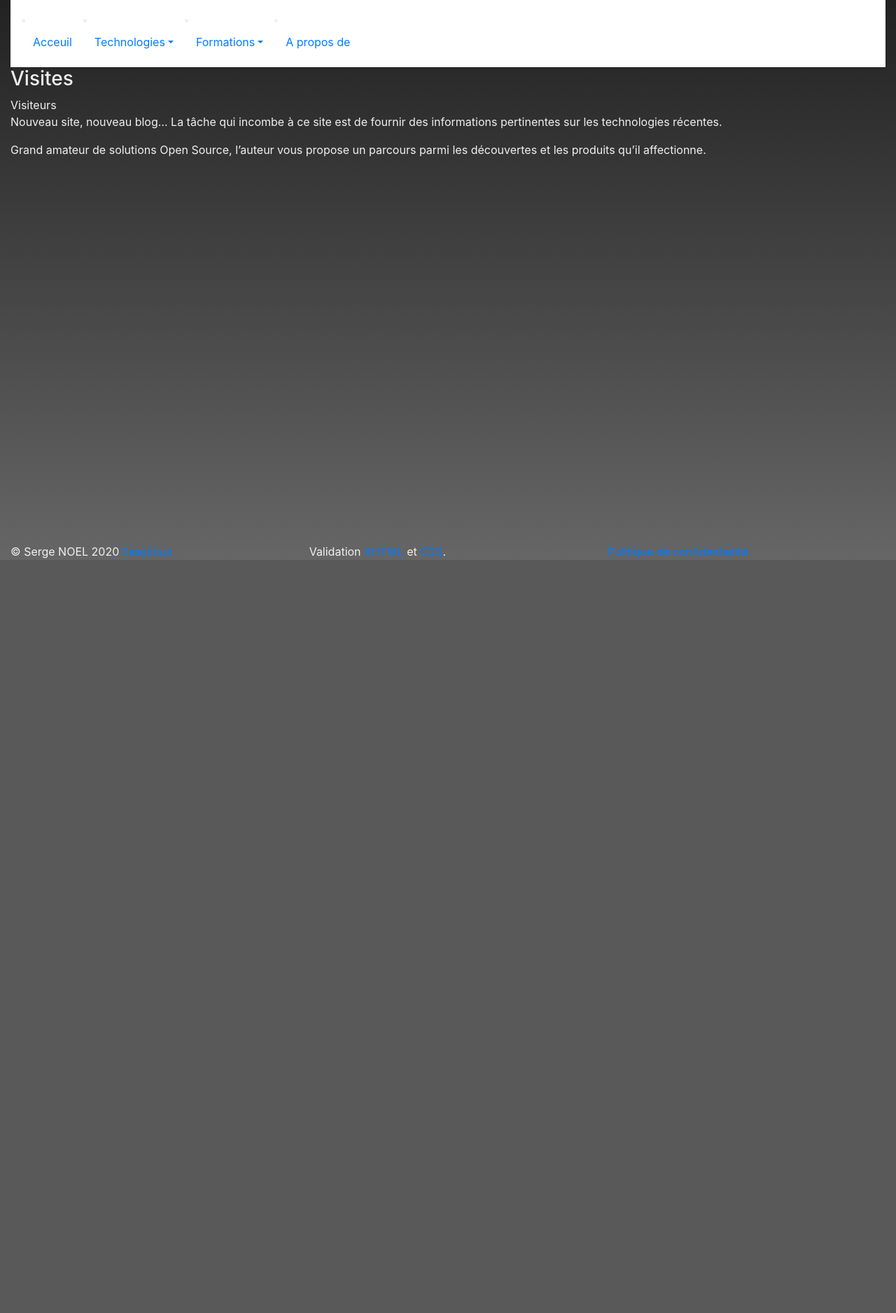
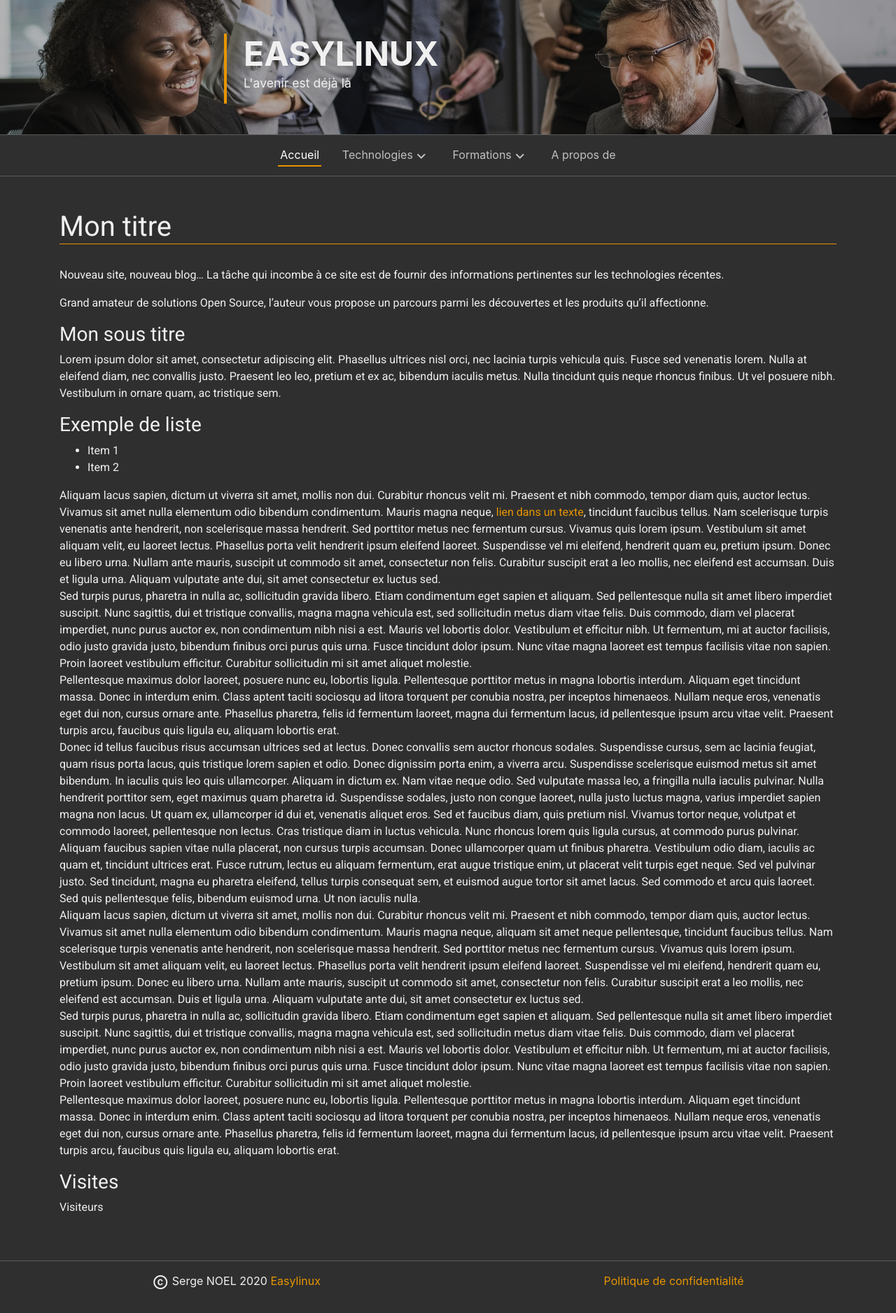
Before and after one commit to EasyLinux/EasyCMS, a PHP site: page /FrontEnd/index.html in a window 1280 px wide. Shown: the whole page at 70% size. Before the commit the page ends 800 px from the top, so only its background shows below. Run offline with PHP 8.4, Linux system fonts and the light colour scheme.

Commit message:
refonte graphique

```diff
--- a/FrontEnd/content/footer.html
+++ b/FrontEnd/content/footer.html
@@ -1,12 +1,8 @@
-        <!-- TODO Footer (fixed ?) -->
-
-            <div class="col-md-4">
-                &copy; Serge NOEL 2020 <a href="#" onClick="doMenu('main'); return false;">Easylinux</a>
-            </div>
-            <div class="col-md-4">Validation
-                <a href="http://validator.w3.org/check/referer">XHTML</a> et
-                <a href="http://jigsaw.w3.org/css-validator/check/referer">CSS</a>.
-            </div>
-            <div class="col-md-4">
-                <a href="#" onClick="doMenu('legals'); return false;">Politique de confidentialité</a>
-            </div>
+<p>
+    <span class="material-icons">
+        copyright
+    </span> Serge NOEL 2020 <a href="#" onClick="doMenu('main');">Easylinux</a>
+</p>
+<p>
+    <a href="#" onClick="doMenu('legals');">Politique de confidentialité</a>
+</p>
--- a/FrontEnd/content/main.html
+++ b/FrontEnd/content/main.html
@@ -1,5 +1,85 @@
+<h2>Mon titre</h2>
+
 <p>Nouveau site, nouveau blog… La tâche qui incombe à ce site est de fournir des informations
     pertinentes sur les technologies récentes.</p>
 
 <p>Grand amateur de solutions Open Source, l’auteur vous propose un parcours parmi les découvertes
     et les produits qu’il affectionne.</p>
+
+<h3>Mon sous titre</h3>
+
+<p>Lorem ipsum dolor sit amet, consectetur adipiscing elit. Phasellus ultrices nisl orci, nec lacinia turpis vehicula
+    quis. Fusce sed venenatis lorem. Nulla at eleifend diam, nec convallis justo. Praesent leo leo, pretium et ex ac,
+    bibendum iaculis metus. Nulla tincidunt quis neque rhoncus finibus. Ut vel posuere nibh. Vestibulum in ornare quam,
+    ac tristique sem.<br>
+
+    <h3>Exemple de liste</h3>
+
+    <ul>
+        <li>Item 1</li>
+        <li>Item 2</li>
+    </ul>
+
+    Aliquam lacus sapien, dictum ut viverra sit amet, mollis non dui. Curabitur rhoncus velit mi. Praesent et nibh
+    commodo, tempor diam quis, auctor lectus. Vivamus sit amet nulla elementum odio bibendum condimentum. Mauris magna
+    neque, <a href="">lien dans un texte</a>, tincidunt faucibus tellus. Nam scelerisque turpis venenatis ante
+    hendrerit, non scelerisque massa hendrerit. Sed porttitor metus nec fermentum cursus. Vivamus quis lorem ipsum.
+    Vestibulum sit amet aliquam velit, eu laoreet lectus. Phasellus porta velit hendrerit ipsum eleifend laoreet.
+    Suspendisse vel mi eleifend, hendrerit quam eu, pretium ipsum. Donec eu libero urna. Nullam ante mauris, suscipit ut
+    commodo sit amet, consectetur non felis. Curabitur suscipit erat a leo mollis, nec eleifend est accumsan. Duis et
+    ligula urna. Aliquam vulputate ante dui, sit amet consectetur ex luctus sed.<br>
+
+    Sed turpis purus, pharetra in nulla ac, sollicitudin gravida libero. Etiam condimentum eget sapien et aliquam. Sed
+    pellentesque nulla sit amet libero imperdiet suscipit. Nunc sagittis, dui et tristique convallis, magna magna
+    vehicula est, sed sollicitudin metus diam vitae felis. Duis commodo, diam vel placerat imperdiet, nunc purus auctor
+    ex, non condimentum nibh nisi a est. Mauris vel lobortis dolor. Vestibulum et efficitur nibh. Ut fermentum, mi at
+    auctor facilisis, odio justo gravida justo, bibendum finibus orci purus quis urna. Fusce tincidunt dolor ipsum. Nunc
+    vitae magna laoreet est tempus facilisis vitae non sapien. Proin laoreet vestibulum efficitur. Curabitur
+    sollicitudin mi sit amet aliquet molestie.<br>
+
+    Pellentesque maximus dolor laoreet, posuere nunc eu, lobortis ligula. Pellentesque porttitor metus in magna lobortis
+    interdum. Aliquam eget tincidunt massa. Donec in interdum enim. Class aptent taciti sociosqu ad litora torquent per
+    conubia nostra, per inceptos himenaeos. Nullam neque eros, venenatis eget dui non, cursus ornare ante. Phasellus
+    pharetra, felis id fermentum laoreet, magna dui fermentum lacus, id pellentesque ipsum arcu vitae velit. Praesent
+    turpis arcu, faucibus quis ligula eu, aliquam lobortis erat.<br>
+
+    Donec id tellus faucibus risus accumsan ultrices sed at lectus. Donec convallis sem auctor rhoncus sodales.
+    Suspendisse cursus, sem ac lacinia feugiat, quam risus porta lacus, quis tristique lorem sapien et odio. Donec
+    dignissim porta enim, a viverra arcu. Suspendisse scelerisque euismod metus sit amet bibendum. In iaculis quis leo
+    quis ullamcorper. Aliquam in dictum ex. Nam vitae neque odio. Sed vulputate massa leo, a fringilla nulla iaculis
+    pulvinar. Nulla hendrerit porttitor sem, eget maximus quam pharetra id. Suspendisse sodales, justo non congue
+    laoreet, nulla justo luctus magna, varius imperdiet sapien magna non lacus. Ut quam ex, ullamcorper id dui et,
+    venenatis aliquet eros. Sed et faucibus diam, quis pretium nisl. Vivamus tortor neque, volutpat et commodo laoreet,
+    pellentesque non lectus. Cras tristique diam in luctus vehicula. Nunc rhoncus lorem quis ligula cursus, at commodo
+    purus pulvinar.<br>
+
+    Aliquam faucibus sapien vitae nulla placerat, non cursus turpis accumsan. Donec ullamcorper quam ut finibus
+    pharetra. Vestibulum odio diam, iaculis ac quam et, tincidunt ultrices erat. Fusce rutrum, lectus eu aliquam
+    fermentum, erat augue tristique enim, ut placerat velit turpis eget neque. Sed vel pulvinar justo. Sed tincidunt,
+    magna eu pharetra eleifend, tellus turpis consequat sem, et euismod augue tortor sit amet lacus. Sed commodo et arcu
+    quis laoreet. Sed quis pellentesque felis, bibendum euismod urna. Ut non iaculis nulla.<br>
+
+    Aliquam lacus sapien, dictum ut viverra sit amet, mollis non dui. Curabitur rhoncus velit mi. Praesent et nibh
+    commodo, tempor diam quis, auctor lectus. Vivamus sit amet nulla elementum odio bibendum condimentum. Mauris magna
+    neque, aliquam sit amet neque pellentesque, tincidunt faucibus tellus. Nam scelerisque turpis venenatis ante
+    hendrerit, non scelerisque massa hendrerit. Sed porttitor metus nec fermentum cursus. Vivamus quis lorem ipsum.
+    Vestibulum sit amet aliquam velit, eu laoreet lectus. Phasellus porta velit hendrerit ipsum eleifend laoreet.
+    Suspendisse vel mi eleifend, hendrerit quam eu, pretium ipsum. Donec eu libero urna. Nullam ante mauris, suscipit ut
+    commodo sit amet, consectetur non felis. Curabitur suscipit erat a leo mollis, nec eleifend est accumsan. Duis et
+    ligula urna. Aliquam vulputate ante dui, sit amet consectetur ex luctus sed.<br>
+
+    Sed turpis purus, pharetra in nulla ac, sollicitudin gravida libero. Etiam condimentum eget sapien et aliquam. Sed
+    pellentesque nulla sit amet libero imperdiet suscipit. Nunc sagittis, dui et tristique convallis, magna magna
+    vehicula est, sed sollicitudin metus diam vitae felis. Duis commodo, diam vel placerat imperdiet, nunc purus auctor
+    ex, non condimentum nibh nisi a est. Mauris vel lobortis dolor. Vestibulum et efficitur nibh. Ut fermentum, mi at
+    auctor facilisis, odio justo gravida justo, bibendum finibus orci purus quis urna. Fusce tincidunt dolor ipsum. Nunc
+    vitae magna laoreet est tempus facilisis vitae non sapien. Proin laoreet vestibulum efficitur. Curabitur
+    sollicitudin mi sit amet aliquet molestie.<br>
+
+    Pellentesque maximus dolor laoreet, posuere nunc eu, lobortis ligula. Pellentesque porttitor metus in magna lobortis
+    interdum. Aliquam eget tincidunt massa. Donec in interdum enim. Class aptent taciti sociosqu ad litora torquent per
+    conubia nostra, per inceptos himenaeos. Nullam neque eros, venenatis eget dui non, cursus ornare ante. Phasellus
+    pharetra, felis id fermentum laoreet, magna dui fermentum lacus, id pellentesque ipsum arcu vitae velit. Praesent
+    turpis arcu, faucibus quis ligula eu, aliquam lobortis erat.<br>
+
+</p>
--- a/FrontEnd/css/style.css
+++ b/FrontEnd/css/style.css
@@ -1,47 +1,135 @@
-/*******************
-* Menu multi-level *
-********************/
-
-.dropdown-submenu {
-    position: relative;
-  }
-
-
-.dropdown-submenu>a:after {
-    content: "\f0da"; /* f054 */
-    float: right;
-    border: none;
-    font-family: 'FontAwesome';
+/*** BANNER ***/
+.banner-img {
+  width: 100vmax;
+  height: 12rem;
+  object-fit: cover;
+  opacity: .7;
 }
 
-  .dropdown-submenu>.dropdown-menu {
-    top: 0;
-    left: 100%;
-    margin-top: 0px;
-    margin-left: 0px;
-  }
-
-.nopad {
-    padding: 0px;
+.banner-text-container {
+  position: absolute;
+  top: 3rem;
+  left: 25vmax;
+  border-left: 4px solid #e69500;
+  padding-left: 1.5rem;
 }
 
-.top-fixed {
-    border: 1px solid red;
-    position: absolute;
-    top: 0px;
+header {
+  background: black;
 }
 
-.bottom-fixed {
-    width: 100%;
-    position: fixed;
-    bottom: 0px;
+header h1 {
+  font-size: 3rem;
+  font-weight: 700;
+  text-transform: uppercase;
+  margin: 0;
 }
+
+header p {
+  font-size: 1.1rem;
+}
+
+/*** NAVIGATION ***/
+nav {
+  border-bottom: 1px solid rgba(255, 255, 255, .2);
+  border-top: 1px solid rgba(255, 255, 255, .2);
+  background: #2f2f2f;
+  width: 100vmax;
+}
+
+nav ul.navbar-nav {
+  justify-content: space-around;
+  width: 40vmax;
+  margin: auto;
+  padding: .5rem 0;
+}
+
+nav.navbar-dark .navbar-nav .nav-link {
+  color: rgba(255, 255, 255, .7);
+  padding: 0 .2rem;
+}
+
+.dropdown-menu {
+  background: #2f2f2f;
+  border-color: rgba(255, 255, 255, .2);
+}
+
+.dropdown-menu .dropdown-item {
+  color: rgba(255, 255, 255, .7);
+}
+
+.dropdown-item:focus, .dropdown-item:hover {
+  background: none;
+  text-decoration: underline;
+}
+
+.nav-item ul {
+  list-style: none;
+  padding: 0;
+}
+
+.nav-item .hover {
+  transition: all 0.1s ease-in-out;
+  position: relative;
+}
+.nav-item .hover:before, .nav-item .hover:after {
+  content: "";
+  position: absolute;
+  bottom: -5px;
+  width: 0px;
+  height: 2px;
+  margin: 2px 0 0;
+  transition: all 0.1s ease-in-out;
+  transition-duration: 0.5s;
+  opacity: 0;
+  background-color: #e69500;
+  right: 50%;
+  border: none;
+}
+
+.nav-item .hover:before {
+  left: 50%;
+}
+.nav-item:hover .hover:before, .nav-item:hover .hover:after,
+.nav-item .hover.active:before, .nav-item .hover.active:after {
+  width: 50%;
+  opacity: 1;
+}
+
+/*** GLOBAL ***/
 
 body {
     color:#F0F0F0;
-    /* background-image:url(/images/template/analyzing-people.jpg); */
-    background: #222222;
-    background: -webkit-linear-gradient(to bottom, #222222, #666666);
-    background: linear-gradient(to bottom, #222222, #666666);
-    min-height: 100vh;
+    background: #2f2f2f;
 }
+
+main {
+  font-family: 'Roboto', sans-serif;
+  margin-top: 3rem;
+}
+
+main h2 {
+  font-size: 2.5rem;
+  margin-bottom: 2rem;
+  border-bottom: 1px solid #e69500;
+}
+
+ a,  a:hover,  a:active,  a:visited,  a:focus {
+  color: #e69500;
+}
+
+.material-icons {
+  vertical-align: middle;
+}
+
+/*** FOOTER ***/
+footer {
+  border-top: 1px solid rgba(255, 255, 255, .2);
+  margin-top: 4rem;
+  padding: 1rem 5rem;
+}
+
+#footer {
+  display: flex;
+  justify-content: space-around;
+}
--- a/FrontEnd/index.html
+++ b/FrontEnd/index.html
@@ -22,8 +22,10 @@
     <script src="https://cdnjs.cloudflare.com/ajax/libs/popper.js/1.16.0/umd/popper.min.js"></script>
     <!-- Latest compiled JavaScript -->
     <script src="https://maxcdn.bootstrapcdn.com/bootstrap/4.4.1/js/bootstrap.min.js"></script>
-    <!-- font -->
-    <link href="https://maxcdn.bootstrapcdn.com/font-awesome/4.7.0/css/font-awesome.min.css" rel="stylesheet" />
+    <!-- font icons -->
+    <link href="https://fonts.googleapis.com/icon?family=Material+Icons" rel="stylesheet">
+    <!-- google roboto font -->
+    <link href="https://fonts.googleapis.com/css?family=Roboto&display=swap" rel="stylesheet">
 
     <link href="css/style.css" rel="stylesheet">
     <script src="js/EasyCMS.js"></script>
@@ -31,17 +33,24 @@
 
 <body>
 
+    <header role="banner">
+        <img class="banner-img" src="assets/home-banner.jpg" alt="" />
+        <div class="banner-text-container">
+            <h1>EasyLinux</h1>
+            <p>L'avenir est déjà là</p>
+        </div>
+    </header>
 
-    <div class="container-fluid">
-        <div class="row">
-            <div class="col-md-12">
-                <!-- fill on init by EasyCMS-->
-                <nav id="menu" class="navbar navbar-expand-lg navbar-light bg-white py-3 shadow-sm"></nav>
-            </div>
+    <!-- fill on init by EasyCMS-->
+    <nav role="navigation" class="navbar navbar-expand navbar-dark sticky-top">
+        <ul class="navbar-nav hover" id="menu">
+        </ul>
+    </nav>
+
+    <main role="main" class="container">
+
+        <div id="content">
         </div>
-    </div>
-
-    <div class="container-fluid">
 
         <div class="row">
             <div class="col-md-12">
@@ -64,15 +73,14 @@
                     <img src="http://rc.net6a.com/modules/mod_jts_counterstats/tmpl/images/style_11/0.png" alt="mod_jts_counterstats" title="Compteur de visites"/></div><div id="jts_counter_digit" style="margin-right:1px;"><img src="http://rc.net6a.com/modules/mod_jts_counterstats/tmpl/images/style_11/4.png" alt="mod_jts_counterstats" title="Compteur de visites"/></div><div id="jts_counter_digit" style="margin-right:1px;"><img src="http://rc.net6a.com/modules/mod_jts_counterstats/tmpl/images/style_11/2.png" alt="mod_jts_counterstats" title="Compteur de visites"/></div><div id="jts_counter_digit" style="margin-right:1px;"><img src="http://rc.net6a.com/modules/mod_jts_counterstats/tmpl/images/style_11/1.png" alt="mod_jts_counterstats" title="Compteur de visites"/></div></div><div class="jts_counter_hr" style="border-top:1px dotted #bbbbbb;"></div><table border="0" cellpadding="0" cellspacing="0" style="margin-bottom:3px"><tr valign="top" border="0"><table border="0" cellpadding="0" cellspacing="0"><tr valign="top"><td><div id="jts_counter_indent">-</div></td><td><div id="jts_counter_guests">1 invité</div></td></tr></table></td></tr></table></div>		</div> -->
 
             </div>
-            <div class="col-md-12" id="content">
-            </div>
+
         </div>
-    </div>
+    </main>
 
-    <div class="container-fluid">
-        <div class="row bottom-fixed" id="footer">
+    <footer class="container-fluid">
+        <div id="footer">
         </div>
-    </div>
+    </footer>
 
 </body>
 
--- a/FrontEnd/json/menu.json
+++ b/FrontEnd/json/menu.json
@@ -2,7 +2,7 @@
   "menuItems": [
     {
       "name": "main",
-      "label": "Acceuil",
+      "label": "Accueil",
       "type": "article",
       "default": true
     },
```
Also changed, not shown: FrontEnd/js/EasyCMS.js (+65 -45 lines), FrontEnd/assets/home-banner.jpg (added).
